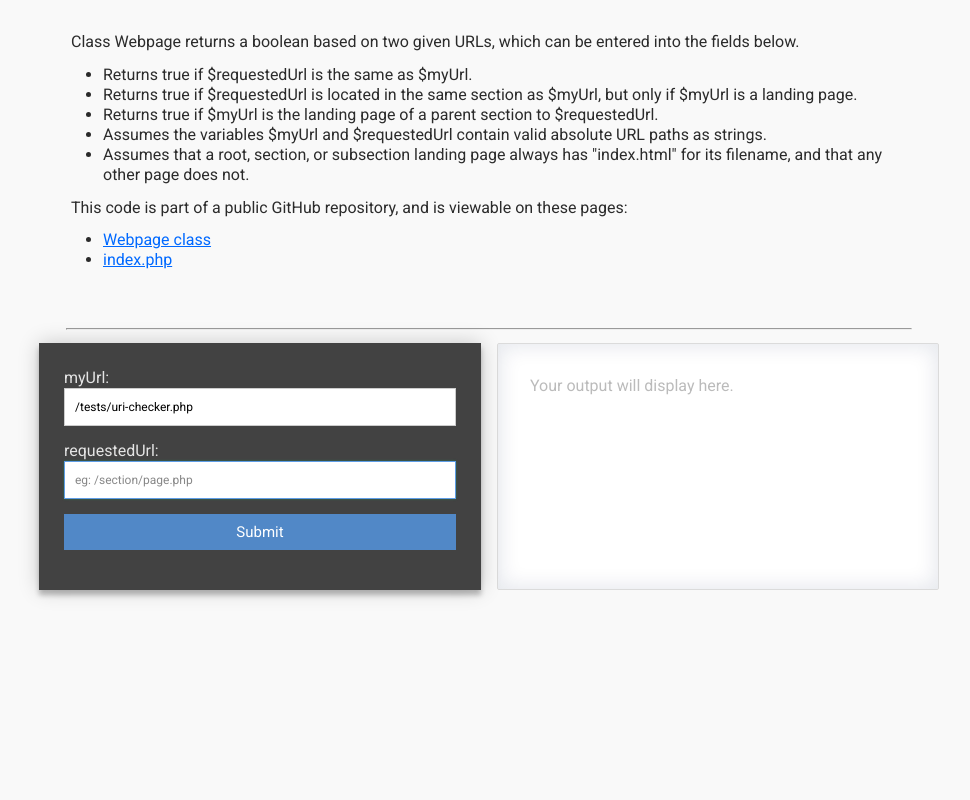
After one commit to gavinv/php-dev, a PHP site: page /tests/uri-checker.php in a window 1280 px wide. The commit adds this page. Shown: the whole page, without its empty margins (151-1121 px from the left). Run offline with PHP 8.4, Linux system fonts and the light colour scheme.

Commit message:
css work and cleaned files. wrote intro for uri-checker page.

```diff
--- /dev/null
+++ b/css/styles.css
@@ -0,0 +1,245 @@
+@import url(https://fonts.googleapis.com/css?family=Roboto:400,300,600,400italic);
+* {
+  margin: 0;
+  padding: 0;
+  box-sizing: border-box;
+  -webkit-box-sizing: border-box;
+  -moz-box-sizing: border-box;
+  -webkit-font-smoothing: antialiased;
+  -moz-font-smoothing: antialiased;
+  -o-font-smoothing: antialiased;
+  text-rendering: optimizeLegibility;
+}
+*+address, *+blockquote, *+dl, *+fieldset, *+figure, *+ol, *+p, *+pre, *+ul {
+  margin-top: .8rem;
+}
+address, blockquote, dl, fieldset, figure, ol, p, pre, ul {
+  margin: 0 0 .8rem;
+}
+
+body {
+  font-family: "Roboto", Helvetica, Arial, sans-serif;
+  font-weight: 400;
+  line-height: 1.25rem;
+  font-size: 1rem;
+  color: #2b2b2b;
+  background: #f9f9f9;
+  max-width: 1480px;
+  width: 100%;
+}
+ul {
+  padding-left: 2em;
+}
+h1, h2, h3, h4, h5 {
+  font-weight: 400;
+  font-size: 1.7rem;
+}
+h2 {
+  font-size: 1.7rem;
+}
+h4 {
+  color: #676767;
+  font-size: .8rem;
+  text-transform: uppercase;
+}
+hr {
+  margin: .8rem 1.7rem;
+}
+form legend, h2, h3, h4 {
+  margin-bottom: .5rem;
+}
+a {
+  background: transparent;
+  color: #0069ff;
+  text-decoration: none;
+  cursor: pointer;
+  text-decoration: underline;
+}
+a:hover {
+  color: #005fe6;
+}
+
+#main {
+  max-width: 900px;
+  width: 100%;
+}
+
+.container {
+  margin: 0 auto;
+}
+.content {
+  padding: 2rem;
+}
+.col-2 {
+  display: grid;
+  grid-template-columns: 1fr 1fr;
+  grid-gap: 1em;
+}
+.output-box {
+  padding: 2rem;
+  border: 1px solid #dbdbdb;
+  border-radius: 2px;
+  background-color: #fff;
+  box-shadow: inset 0px 0px 20px 3px rgba(3,27,78,.1);
+}
+
+span.entered-values {
+  color: #dd973c;
+  font-weight: 600;
+}
+
+#form {
+  position: relative;
+  max-width: 550px;
+  width: 100%;
+  margin: 0 auto;
+  padding: 25px;
+  background: rgb(66, 66, 66);
+  color: #e4e4e4;
+  box-shadow: 0 0 20px 0 rgba(0, 0, 0, 0.2), 0 5px 5px 0 rgba(0, 0, 0, 0.24);
+}
+
+#form input[type="text"],
+#form input[type="email"],
+#form input[type="tel"],
+#form input[type="url"],
+#form input[type="number"],
+#form input[type="address"],
+#form textarea,
+#form button[type="submit"] {
+  font: 400 12px/16px "Roboto", Helvetica, Arial, sans-serif;
+}
+
+#form h3 {
+  display: block;
+  font-size: 30px;
+  font-weight: 300;
+  margin-bottom: 10px;
+}
+
+#form h4 {
+  margin: 5px 0 15px;
+  display: block;
+  font-size: 13px;
+  font-weight: 400;
+}
+
+fieldset {
+  border: medium none !important;
+  margin: 0 0 10px;
+  min-width: 100%;
+  padding: 0;
+  width: 100%;
+}
+
+#form input[type="text"],
+#form input[type="email"],
+#form input[type="tel"],
+#form input[type="url"],
+#form input[type="number"],
+#form input[type="address"],
+#form textarea {
+  width: 100%;
+  border: 1px solid #ccc;
+  background: #FFF;
+  margin: 0 0 5px;
+  padding: 10px;
+}
+
+#form input[type="text"]:hover,
+#form input[type="email"]:hover,
+#form input[type="tel"]:hover,
+#form input[type="url"]:hover,
+#form input[type="number"]:hover,
+#form input[type="address"]:hover,
+#form textarea:hover {
+  -webkit-transition: border-color 0.3s ease-in-out;
+  -moz-transition: border-color 0.3s ease-in-out;
+  transition: border-color 0.3s ease-in-out;
+  border: 1px solid #aaa;
+}
+
+#form input[type="text"]:focus,
+#form input[type="email"]:focus,
+#form input[type="tel"]:focus,
+#form input[type="url"]:focus,
+#form input[type="number"]:focus,
+#form input[type="address"]:focus,
+#form textarea:focus {
+  -webkit-transition: border-color 0.3s ease-in-out;
+  -moz-transition: border-color 0.3s ease-in-out;
+  transition: border-color 0.3s ease-in-out;
+  border-color: #5e9de6;
+  outline: 0;
+  background: #fff;
+  box-shadow: 0 0 2px rgba(17,169,94,.5);
+  z-index: 1;
+}
+
+#form textarea {
+  height: 100px;
+  max-width: 100%;
+  resize: none;
+}
+
+#form input[type="number"] {
+	max-width: 45%;
+	display: inline-block;
+	margin: 0 auto;
+}
+
+#budget1 {
+	margin-right: 2em;
+}
+
+.g-recaptcha {
+	margin: 0 1em;
+}
+
+#form button[type="submit"] {
+  cursor: pointer;
+  width: 100%;
+  border: none;
+  background: #5188c7;
+  color: #FFF;
+  margin: 0 0 5px;
+  padding: 10px;
+  font-size: 15px;
+}
+
+#form button[type="submit"]:hover {
+  background: rgba(81, 136, 199, .7);
+  -webkit-transition: background 0.3s ease-in-out;
+  -moz-transition: background 0.3s ease-in-out;
+  transition: background-color 0.3s ease-in-out;
+}
+
+#form button[type="submit"]:active {
+  box-shadow: inset 0 1px 3px rgba(0, 0, 0, 0.5);
+}
+
+.copyright {
+  text-align: center;
+}
+
+#form input:focus,
+#form textarea:focus {
+  outline: 0;
+  border: 1px solid #aaa;
+}
+
+::-webkit-input-placeholder {
+  color: #888;
+}
+
+:-moz-placeholder {
+  color: #888;
+}
+
+::-moz-placeholder {
+  color: #888;
+}
+
+:-ms-input-placeholder {
+  color: #888;
+}
--- a/realco/contact.php
+++ b/realco/contact.php
@@ -14,7 +14,7 @@ $honeypotInputs = $oForm->inputs();
 
   <meta http-equiv="Content-Type" content="text/html; charset=UTF-8">
 
-  <link rel="stylesheet" type="text/css" href="style.css">
+  <link rel="stylesheet" type="text/css" href="../css/styles.css">
   <script src='https://www.google.com/recaptcha/api.js'></script>
   <script defer src="https://use.fontawesome.com/releases/v5.0.13/js/all.js"
   integrity="sha384-xymdQtn1n3lH2wcu0qhcdaOpQwyoarkgLVxC/wZ5q7h9gHtxICrpcaSUfygqZGOe"
@@ -23,7 +23,7 @@ $honeypotInputs = $oForm->inputs();
 
 <body>
   <div id="page-wrap" class="container">
-    <div id="contact">
+    <div id="form" class="contact">
       <h3>Real Estate Co.</h3>
       <h4>Contact us!</h4>
       <form method="post" action="Contact.php">
--- a/src/Webpage.php
+++ b/src/Webpage.php
@@ -19,8 +19,7 @@ class Webpage {
       $highlightState = false;
     }
 
-    return $highlightState = ($highlightState) ? 'true' : 'false';
-    // return print_r($this->compareSections($this->myUrl, $requestedUrl));
+    return $highlightState;
   }
 
   /**
--- /dev/null
+++ b/tests/uri-checker.php
@@ -0,0 +1,79 @@
+<?php
+require '../src/Webpage.php';
+require '../vendor/autoload.php';
+require '../src/Input.php';
+
+function pageController() {
+  $data = [];
+  $errors = [];
+  if (Input::isPost()) {
+    $webpage = new Webpage(Input::getString('myUrl'));
+    $data['showHighlight'] = $webpage->showHighlight(Input::getString('requestedUrl'));
+    $data['myUrl'] = Input::getString('myUrl');
+    $data['requestedUrl'] = Input::getString('requestedUrl');
+  }
+  return $data;
+}
+
+extract(pageController());
+?>
+<html>
+<head>
+  <title>Technical Skills #1 – Gavin Vaught</title>
+  <link rel="stylesheet" type="text/css" href="../css/styles.css">
+  <script src="https://ajax.googleapis.com/ajax/libs/jquery/3.3.1/jquery.min.js"></script>
+</head>
+<body>
+  <div id="main" class="container">
+    <div class="content">
+      <p>Class Webpage returns a boolean based on two given URLs, which can be entered into the fields below.</p>
+      <ul>
+        <li>Returns true if $requestedUrl is the same as $myUrl.</li>
+        <li>Returns true if $requestedUrl is located in the same section as $myUrl, but only if $myUrl is a landing page.</li>
+        <li>Returns true if $myUrl is the landing page of a parent section to $requestedUrl.</li>
+        <li>Assumes the variables $myUrl and $requestedUrl contain valid absolute URL paths as strings.</li>
+        <li>Assumes that a root, section, or subsection landing page always has "index.html" for its filename, and that any other page does not.</li>
+      </ul>
+      <p>This code is part of a public GitHub repository, and is viewable on these pages:</p>
+      <ul>
+        <li><a target="_blank" href="https://github.com/gavinv/php-dev/blob/master/src/Webpage.php">
+          Webpage class
+        </a></li>
+        <li><a target="_blank" href="https://github.com/gavinv/php-dev/blob/master/index.php">
+          index.php
+        </a></li>
+      </ul>
+    </div>
+    <hr>
+    <div class="container col-2">
+      <div id="form">
+        <form method="post">
+          <fieldset>
+            <label for="myUrl">myUrl:</label>
+            <input type="text" value="<?php echo isset($myUrl) ? $myUrl : $_SERVER['REQUEST_URI'] ?>" name="myUrl" id="myUrl">
+          </fieldset>
+          <fieldset>
+            <label for="requestedUrl">requestedUrl:</label>
+            <input autofocus type="text" <?php echo isset($_POST['requestedUrl']) ? 'value="'.$requestedUrl.'"' : ''; ?> placeholder="eg: /section/page.php" name="requestedUrl" id="requestedUrl">
+          </fieldset>
+          <fieldset>
+            <button name="submit" type="submit" id="contact-submit" data-submit="...Sending">Submit</button>
+          </fieldset>
+        </form>
+      </div>
+      <div class="output-box">
+        <?php if (isset($myUrl) && isset($requestedUrl) && isset($showHighlight)) : ?>
+          <p>
+            $showHightlight(<span class='entered-values'>'<?php echo $myUrl ?>'</span>
+            <span style="color: #b13030;">&&</span>
+            <span class='entered-values'>'<?php echo $requestedUrl ?>'</span>);
+          </p>
+          <h2>> <?php echo ($showHighlight) ? 'true' : 'false'; ?></h2>
+        <?php else: ?>
+          <span style="color: #bbb;">Your output will display here.</span>
+        <?php endif; ?>
+      </div>
+    </div>
+  </div>
+</body>
+</html>
```
Also changed, not shown: realco/style.css (deleted, +0 -165 lines), tests/index.php (deleted, +0 -51 lines).
